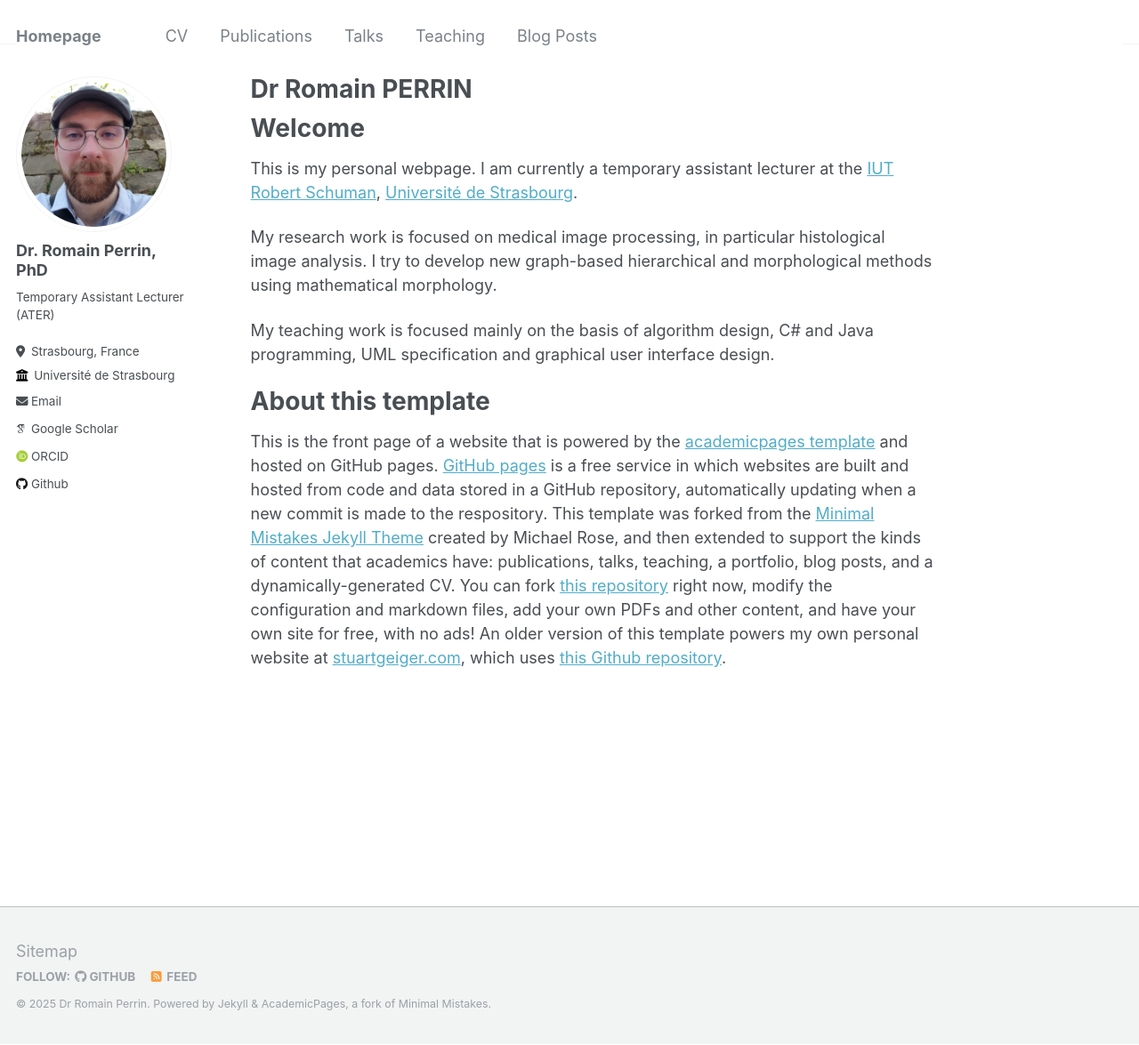
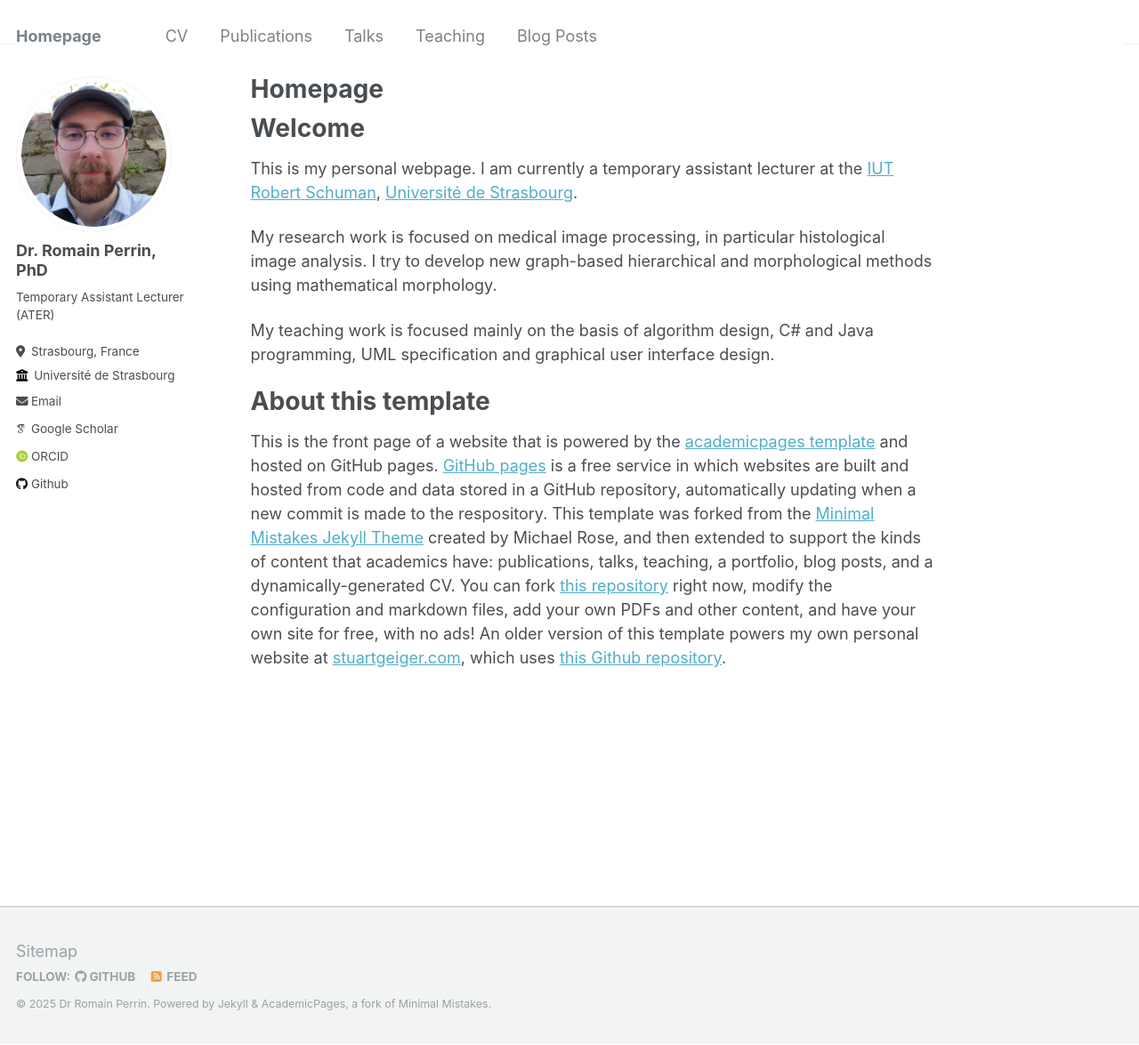
Before and after one commit to Romain96/Romain96.github.io, a Jekyll site: the page built from _pages/about.md, in a window 1280 px wide and 1175 px high. Shown: the whole window at 89% size. Built offline with Jekyll 4.4.1, drawn with Linux system fonts in a browser that asks for light colours; some web fonts are replaced.

Commit message:
renaming about.title to homepage

```diff
--- a/_pages/about.md
+++ b/_pages/about.md
@@ -1,6 +1,6 @@
 ---
 permalink: /
-title: "Dr Romain PERRIN"
+title: "Homepage"
 author_profile: true
 redirect_from:
   - /about/
```
